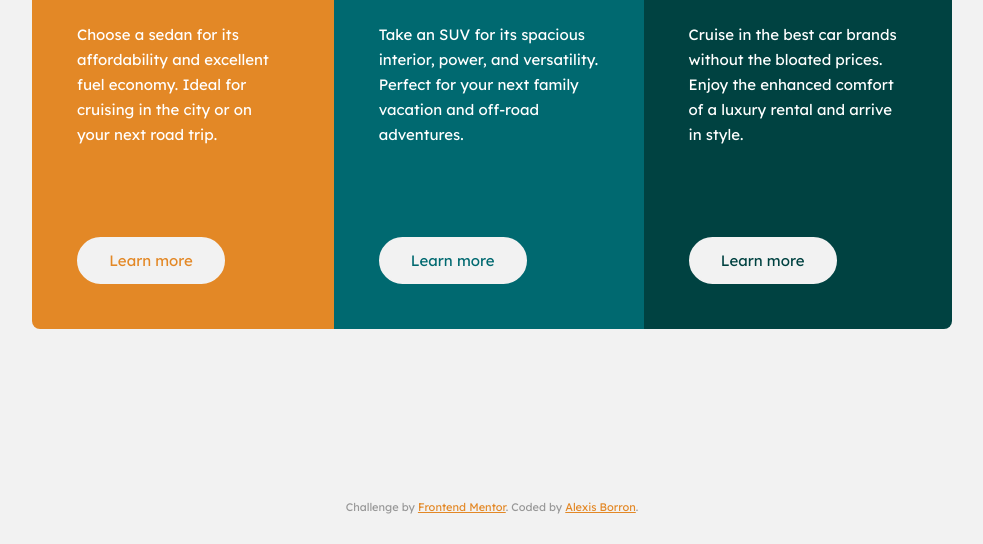
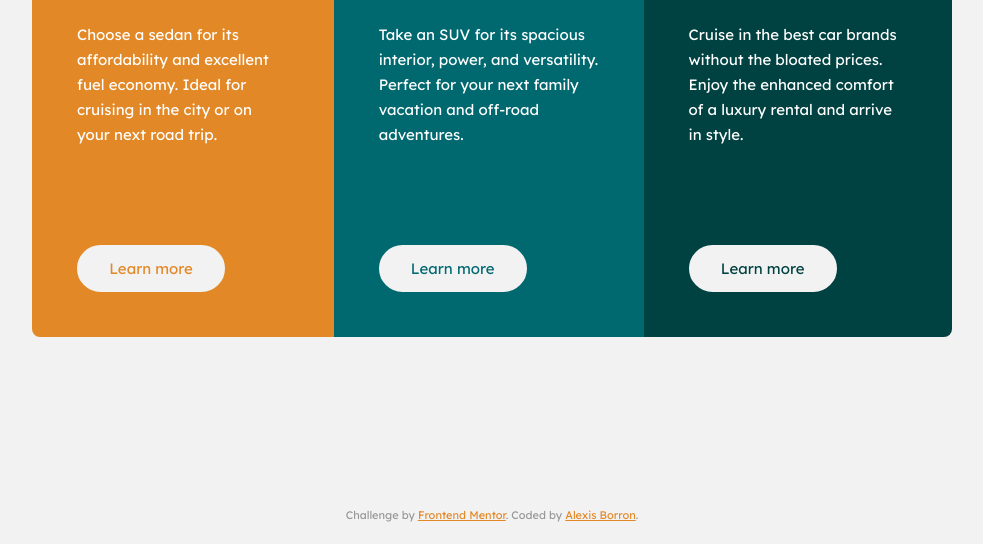
Before and after one commit to alexis3b/frontend-mentor-projects, a plain HTML site: page 3-column-preview-card-component-main/index.html in a window 1280 px wide. Shown: the part 334-878 px from the top of the page, without its empty margins (148-1131 px from the left). Drawn offline with Linux system fonts and the light colour scheme.

Commit message:
Fix container height

```diff
--- a/3-column-preview-card-component-main/scss/style.scss
+++ b/3-column-preview-card-component-main/scss/style.scss
@@ -1,5 +1,6 @@
 :root {
   box-sizing: border-box;
+  font-size: 1rem;
   --clr-primary: hsl(31, 77%, 52%);
   --clr-secondary: hsl(184, 100%, 22%);
   --clr-tertiary: hsl(179, 100%, 13%);
@@ -20,7 +21,6 @@ p {
 
 body {
   font-family: "Lexend Deca", sans-serif;
-  font-size: 0.9375rem;
   margin: 0;
   color: var(--clr-text);
   background: var(--clr--background);
@@ -31,7 +31,8 @@ body {
 //}
 
 .container {
-  max-width: 920px;
+  font-size: inherit;
+  max-width: 57.5em;
 }
 
 .item {
@@ -39,6 +40,7 @@ body {
   flex-direction: column;
   justify-content: space-between;
   padding: 3em;
+  font-size: 0.9375rem;
   color: #ffffff;
 
   &--1 {
@@ -77,6 +79,7 @@ img {
   background: var(--clr--background);
   border: 2px solid var(--clr--background);
   border-radius: 100px;
+  transition: all 0.2s;
 
   &--1 {
     color: var(--clr-primary);
@@ -110,6 +113,6 @@ img {
     overflow: auto;
     margin: 10.6875rem auto;
     border-radius: 8px;
-    min-height: 61.5vh;
+    min-height: 31.25rem;
   }
 }
```
Also changed, not shown: 3-column-preview-card-component-main/css/style.css, 1 other file.
